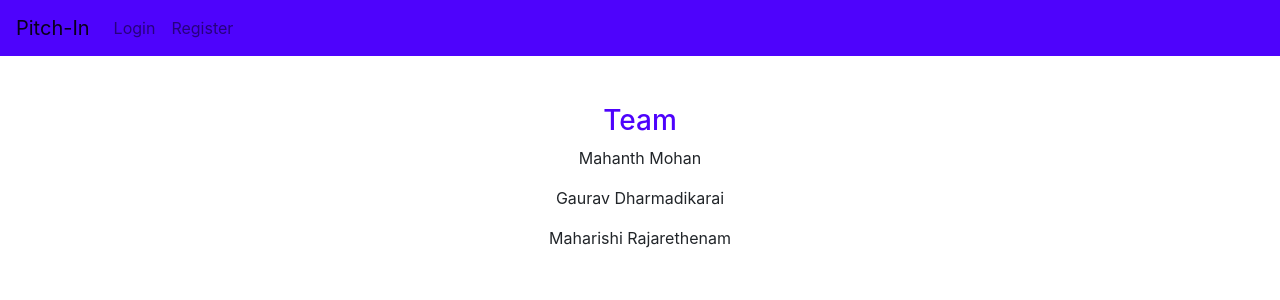
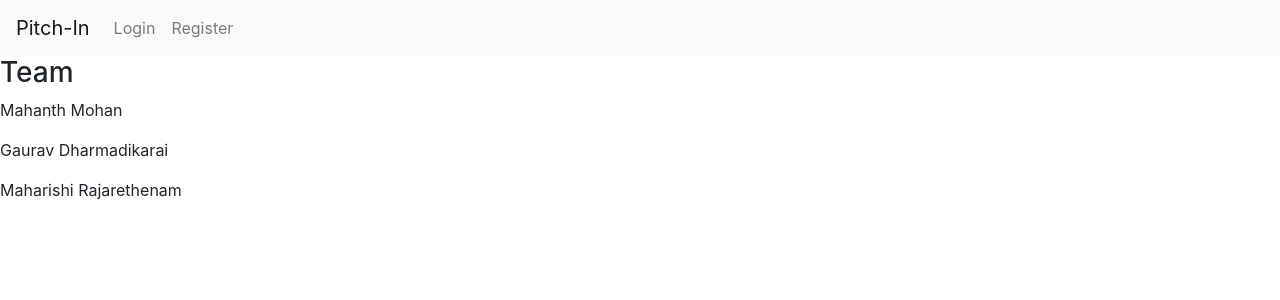
Before and after one commit to maharishi2019/pitch-in-master, a Flask app: page / in a window 1280 px wide. Shown: the top 300 px of the page. Run offline with Flask 2, Linux system fonts and the light colour scheme; some libraries are stand-ins or nearby versions.

Commit message:
reverted changes

```diff
--- a/templates/index.html
+++ b/templates/index.html
@@ -5,14 +5,14 @@
 {% endblock %}
 {% block content %}
     {% if "logged_in" in session %}
-        <nav class="navbar navbar-default">
+        <nav class="navbar navbar-expand-lg navbar-light bg-light">
             <a class="navbar-brand" href="#">Pitch-In</a>
             <button class="navbar-toggler" type="button" data-toggle="collapse" data-target="#navbarSupportedContent" aria-controls="navbarSupportedContent" aria-expanded="false" aria-label="Toggle navigation">
             <span class="navbar-toggler-icon"></span>
             </button>
 
-            <div class="nav navbar-nav">
-                <div class="navbar-nav" style="color: white">
+            <div class="collapse navbar-collapse" id="navbarSupportedContent">
+                <div class="navbar-nav">
                     <a class="nav-item nav-link active" href="{{ url_for('index') }}">Explore <span class="sr-only">(current)</span></a>
                     <a class="nav-item nav-link" href="{{ url_for('feed') }}">Feed</a>
                     <a class="nav-item nav-link" href="{{ url_for('new_post') }}">New Post</a>
@@ -26,7 +26,7 @@
             {% endif %}
         {% endfor %}
     {% else %}
-        <nav class="navbar navbar-expand-lg navbar-light" style="background-color:#4e03fc">
+        <nav class="navbar navbar-expand-lg navbar-light bg-light" style="background-color: #4e03fc; color: white;">
             <a class="navbar-brand" href="#">Pitch-In</a>
             <button class="navbar-toggler" type="button" data-toggle="collapse" data-target="#navbarSupportedContent" aria-controls="navbarSupportedContent" aria-expanded="false" aria-label="Toggle navigation">
               <span class="navbar-toggler-icon"></span>
@@ -39,9 +39,8 @@
                 </div>
             </div>
         </nav>
-        <br><br>
-        <div class="content" style="text-align: center;">
-            <h3 style="color: #4e03fc;">Team</h3>
+        <div class="content">
+            <h3>Team</h3>
             <p>Mahanth Mohan</p>
             <p>Gaurav Dharmadikarai</p>
             <p>Maharishi Rajarethenam</p>
```
